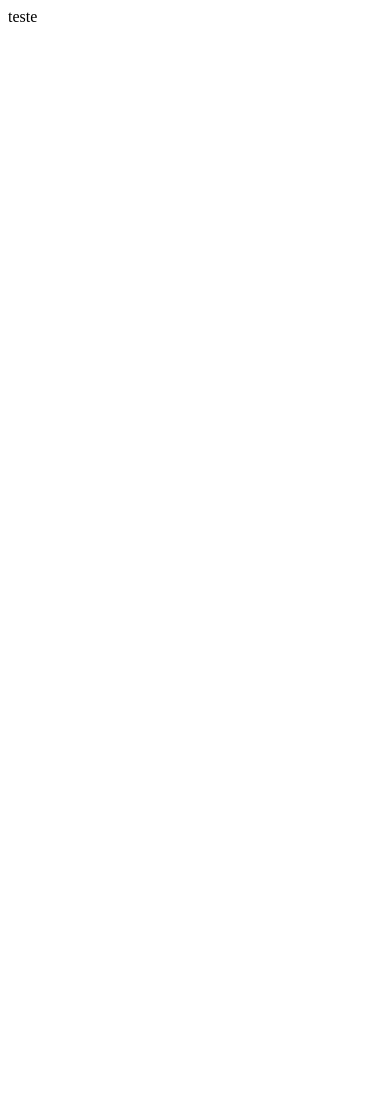
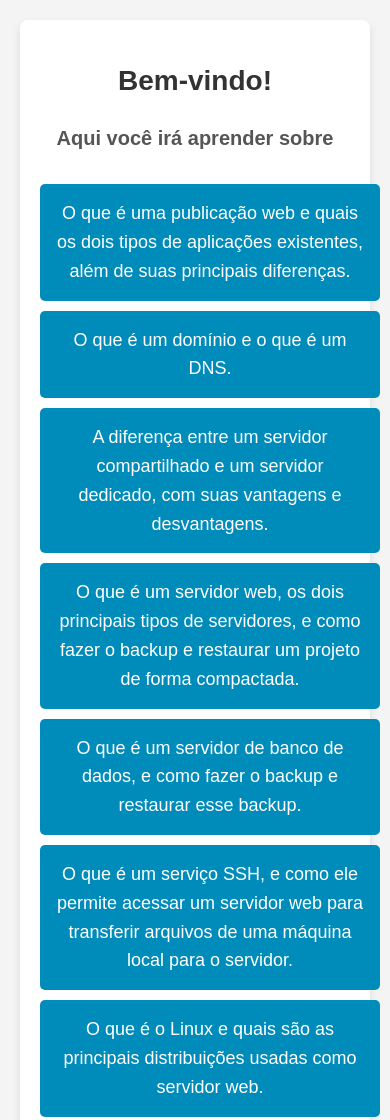
Before and after one commit to arthurhenriqueabreu/avaliacao-pb-sites, a plain HTML site: page index.html in a window 390 px wide. Shown: the top 1120 px of the page. Before the commit the page ends 844 px from the top, so only its background shows below. Drawn offline with Linux system fonts and the light colour scheme.

Commit message:
adicionado 2 primeiras paginas

```diff
--- a/index.html
+++ b/index.html
@@ -1,13 +1,28 @@
 <!DOCTYPE html>
 <html lang="en">
 <head>
-  <meta charset="UTF-8">
-  <meta name="viewport" content="width=device-width, initial-scale=1.0">
-  <title>Document</title>
+    <meta charset="UTF-8">
+    <meta name="viewport" content="width=>, initial-scale=1.0">
+    <title>Document</title>
+    <link rel="stylesheet" href="style.css">
 </head>
 <body>
-  <div>
-    teste
-  </div>
+    <div class="intro">
+        <h1>Bem-vindo!</h1>
+        <h2>Aqui você irá aprender sobre</h2>
+        <nav>
+            <ul>
+                <li><a href="publicacao-web.html">O que é uma publicação web e quais os dois tipos de aplicações existentes, além de suas principais diferenças.</a></li>
+                <li><a href="dominio-dns.html">O que é um domínio e o que é um DNS.</a></li>
+                <li><a href="servidor-compartilhado-dedicado.html">A diferença entre um servidor compartilhado e um servidor dedicado, com suas vantagens e desvantagens.</a></li>
+                <li><a href="servidor-web.html">O que é um servidor web, os dois principais tipos de servidores, e como fazer o backup e restaurar um projeto de forma compactada.</a></li>
+                <li><a href="servidor-banco-de-dados.html">O que é um servidor de banco de dados, e como fazer o backup e restaurar esse backup.</a></li>
+                <li><a href="servico-ssh.html">O que é um serviço SSH, e como ele permite acessar um servidor web para transferir arquivos de uma máquina local para o servidor.</a></li>
+                <li><a href="linux.html">O que é o Linux e quais são as principais distribuições usadas como servidor web.</a></li>
+                <li><a href="comandos-linux.html">Alguns comandos básicos do Linux.</a></li>
+            </ul>
+        </nav>
+
+    </div>
 </body>
 </html>
--- /dev/null
+++ b/style.css
@@ -0,0 +1,82 @@
+/* Estilos gerais */
+body {
+    font-family: 'Arial', sans-serif;
+    background-color: #f4f4f4;
+    margin: 0;
+    padding: 0;
+    line-height: 1.6;
+}
+
+/* Estilo da introdução */
+.intro {
+    background-color: #fff;
+    padding: 40px;
+    margin: 40px auto;
+    max-width: 900px;
+    box-shadow: 0 4px 8px rgba(0, 0, 0, 0.1);
+    border-radius: 8px;
+    text-align: center;
+}
+
+.intro h1 {
+    font-size: 36px;
+    color: #333;
+}
+
+.intro h2 {
+    font-size: 24px;
+    color: #555;
+    margin-top: 10px;
+}
+
+/* Estilo de navegação */
+nav {
+    margin-top: 30px;
+}
+
+nav ul {
+    list-style: none;
+    padding: 0;
+}
+
+nav li {
+    margin: 10px 0;
+}
+
+nav a {
+    display: inline-block;
+    width: 80%;
+    max-width: 700px;
+    background-color: #008CBA;
+    color: #fff;
+    text-decoration: none;
+    padding: 15px;
+    font-size: 18px;
+    border-radius: 5px;
+    transition: background-color 0.3s ease, transform 0.2s ease;
+}
+
+nav a:hover {
+    background-color: #005f73;
+    transform: scale(1.05);
+}
+
+/* Responsividade para telas menores */
+@media (max-width: 768px) {
+    .intro {
+        padding: 20px;
+        margin: 20px;
+    }
+
+    .intro h1 {
+        font-size: 28px;
+    }
+
+    .intro h2 {
+        font-size: 20px;
+    }
+
+    nav a {
+        width: 100%;
+    }
+}
--- /dev/null
+++ b/style2.css
@@ -0,0 +1,72 @@
+/* Estilos gerais */
+body {
+    font-family: 'Arial', sans-serif;
+    background-color: #f4f4f4;
+    margin: 0;
+    padding: 0;
+    line-height: 1.6;
+}
+
+/* Estilo do cabeçalho */
+header {
+    background-color: #008CBA;
+    padding: 10px 0;
+    text-align: center;
+}
+
+header nav ul {
+    list-style: none;
+    padding: 0;
+}
+
+header nav ul li {
+    display: inline;
+    margin: 0 15px;
+}
+
+header nav ul li a {
+    color: #fff;
+    text-decoration: none;
+    font-size: 18px;
+}
+
+header nav ul li a:hover {
+    text-decoration: underline;
+}
+
+/* Estilo do conteúdo principal */
+.content {
+    background-color: #fff;
+    padding: 20px;
+    max-width: 900px;
+    margin: 20px auto;
+    box-shadow: 0 4px 8px rgba(0, 0, 0, 0.1);
+    border-radius: 8px;
+}
+
+.content h1 {
+    font-size: 32px;
+    color: #333;
+    text-align: center;
+}
+
+.content p, .content h2 {
+    font-size: 18px;
+    color: #555;
+    line-height: 1.6;
+}
+
+.content h2 {
+    margin-top: 20px;
+}
+
+/* Estilo do rodapé */
+footer {
+    text-align: center;
+    padding: 20px;
+    background-color: #008CBA;
+    color: #fff;
+    position: fixed;
+    bottom: 0;
+    width: 100%;
+}
```
Also changed, not shown: dominio-dns.html (added, +23 -0 lines), publicacao-web.html (added, +31 -0 lines), servidor-compartilhado-dedicado.html (added), 1 other file.
